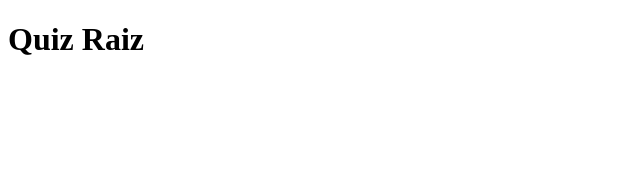
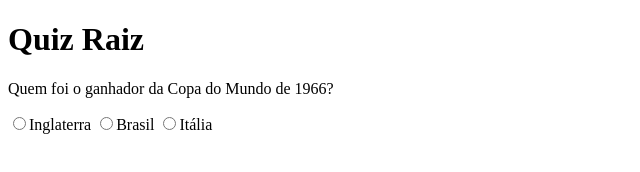
Before and after one commit to dev-lfelipe/quiz-treino-js, a plain HTML site: page index.html in a window 1280 px wide. Shown: the whole page, without its empty margins (0-640 px from the left). Drawn offline with Linux system fonts and the light colour scheme.

Commit message:
COMEÇOU A BRINCADEIRA

```diff
--- a/index.html
+++ b/index.html
@@ -8,5 +8,9 @@
 </head>
 <body>
     <h1>Quiz Raiz</h1>
+    <p>Quem foi o ganhador da Copa do Mundo de 1966?</p>
+    <input type="radio" name="inglaterra" id="1"><label for="inglaterra">Inglaterra</label>
+    <input type="radio" name="brasil" id="2"><label for="brasil">Brasil</label>
+    <input type="radio" name="italia" id="3"><label for="italia">Itália</label>
 </body>
 </html>
```
